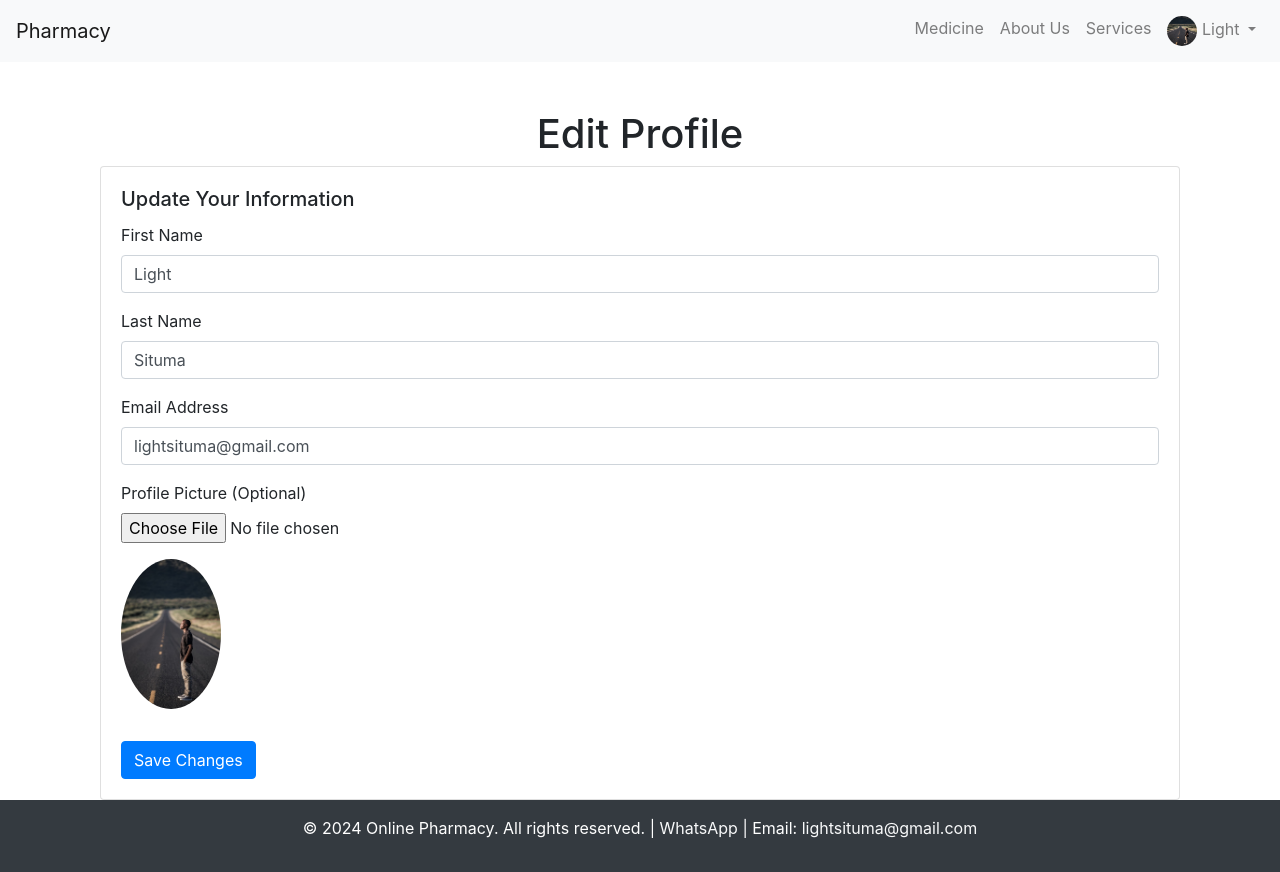
After one commit to Light1596/pharmacy_project, a Django app: page /profile/edit/ in a window 1280 px wide. The commit adds this page. Run offline with Django 5.2, Linux system fonts and the light colour scheme; a user stored in the database is signed in; data comes from the database, SQL or seed files in the repository; both versions use the stored data as it was after the commit; some libraries are stand-ins or nearby versions.

```diff
--- a/online_pharmacy/settings.py
+++ b/online_pharmacy/settings.py
@@ -134,3 +134,5 @@ LOGOUT_REDIRECT_URL = 'login'
 
 MEDIA_URL = '/media/'
 MEDIA_ROOT = os.path.join(BASE_DIR, 'media')
+
+LOGOUT_REDIRECT_URL = '/'
--- a/pharmacy_app/models.py
+++ b/pharmacy_app/models.py
@@ -17,11 +17,12 @@ class Medicine(models.Model):
         return self.name
 
 class UserProfile(models.Model):
-    user = models.OneToOneField(User, on_delete=models.CASCADE)
+    user = models.OneToOneField(User, on_delete=models.CASCADE, related_name='profile')
     is_admin = models.BooleanField(default=False)
+    image = models.ImageField(upload_to='profile_images/', blank=True, null=True)
 
     def __str__(self):
-        return self.user
+        return self.user.username
 
 class CartItem(models.Model):
     user = models.ForeignKey(User, on_delete=models.CASCADE)
--- a/pharmacy_app/templates/base.html
+++ b/pharmacy_app/templates/base.html
@@ -30,25 +30,37 @@
     <!-- Navigation Bar -->
     <nav class="navbar navbar-expand-lg navbar-light bg-light">
     <a class="navbar-brand" href="{% url 'medicine_list' %}">Pharmacy</a>
-        <button class="navbar-toggler" type="button" data-toggle="collapse" data-target="#navbarNav" aria-controls="navbarNav" aria-expanded="false" aria-label="Toggle navigation">
-            <span class="navbar-toggler-icon"></span>
-        </button>
-        <div class="collapse navbar-collapse" id="navbarNav">
+    <div class="collapse navbar-collapse">
         <ul class="navbar-nav ml-auto">
-                <li class="nav-item"><a class="nav-link" href="{% url 'medicine_list' %}">Medicines</a></li>
-                <li class="nav-item"><a class="nav-link" href="#about">About Us</a></li>
-                <li class="nav-item"><a class="nav-link" href="#services">Services</a></li>
-                <li class="nav-item"><a class="nav-link" href="#contact">Contact Us</a></li>
+            <li class="nav-item"><a class="nav-link" href="{% url 'medicine_list' %}">Medicine</a></li>
+            <li class="nav-item"><a class="nav-link" href="{% url 'about_us' %}">About Us</a></li>
+            <li class="nav-item"><a class="nav-link" href="{% url 'services' %}">Services</a></li>
             {% if user.is_authenticated %}
-                    <li class="nav-item"><a class="nav-link" href="{% url 'cart' %}">Cart</a></li>
-                    <li class="nav-item"><a class="nav-link" href="{% url 'logout' %}">Logout</a></li>
+            <li class="nav-item dropdown">
+                <a class="nav-link dropdown-toggle" href="#" id="navbarDropdown" role="button" data-toggle="dropdown" aria-haspopup="true" aria-expanded="false">
+                    <img src="{% if user.profile.image %}{{ user.profile.image.url }}{% else %}{% static 'images/img_1.png' %}{% endif %}"
+                        class="rounded-circle" width="30" height="30" alt="Profile">
+        {{ user.first_name|default:user.username }}
+    </a>
+    <div class="dropdown-menu dropdown-menu-right" aria-labelledby="navbarDropdown">
+        <a class="dropdown-item" href="{% url 'view_profile' %}">View Profile</a>
+        <a class="dropdown-item" href="{% url 'edit_profile' %}">Edit Profile</a>
+        <div class="dropdown-divider"></div>
+        <form method="post" action="{% url 'logout' %}">
+            {% csrf_token %}
+            <button type="submit" class="dropdown-item">Logout</button>
+<!--        <a class="dropdown-item" href="{% url 'logout' %}">Logout</a>-->
+        </form>
+    </div>
+</li>
 {% else %}
 <li class="nav-item"><a class="nav-link" href="{% url 'login' %}">Login</a></li>
-                    <li class="nav-item"><a class="nav-link" href="{% url 'register' %}">Register</a></li>
 {% endif %}
+
         </ul>
     </div>
 </nav>
+
 
     <!-- Main Content -->
     <div class="container content mt-4">
--- /dev/null
+++ b/pharmacy_app/templates/edit_profile.html
@@ -0,0 +1,40 @@
+{% extends "base.html" %}
+{% block content %}
+<div class="container mt-4">
+    <h1 class="text-center">Edit Profile</h1>
+    <div class="card">
+        <div class="card-body">
+            <h5 class="card-title">Update Your Information</h5>
+            <form method="POST" enctype="multipart/form-data">
+                {% csrf_token %}
+                <div class="form-group">
+                    <label for="first_name">First Name</label>
+                    <input type="text" class="form-control" id="first_name" name="first_name" value="{{ user.first_name }}" required>
+                </div>
+
+                <div class="form-group">
+                    <label for="last_name">Last Name</label>
+                    <input type="text" class="form-control" id="last_name" name="last_name" value="{{ user.last_name }}" required>
+                </div>
+
+                <div class="form-group">
+                    <label for="email">Email Address</label>
+                    <input type="email" class="form-control" id="email" name="email" value="{{ user.email }}" required>
+                </div>
+
+                <div class="form-group">
+                    <label for="image">Profile Picture (Optional)</label>
+                    <input type="file" class="form-control-file" id="image" name="image">
+                    {% if profile and profile.image %}
+                        <img src="{{ profile.image.url }}" alt="Profile Image" class="mt-3 rounded-circle" width="100">
+                    {% else %}
+                        <p class="text-muted">No profile image uploaded.</p>
+                    {% endif %}
+                </div>
+
+                <button type="submit" class="btn btn-primary mt-3">Save Changes</button>
+            </form>
+        </div>
+    </div>
+</div>
+{% endblock %}
--- /dev/null
+++ b/pharmacy_app/templates/services.html
@@ -0,0 +1,6 @@
+{% extends 'base.html' %}
+{% block content %}
+
+<h3> Services</h3>
+
+{% endblock %}
--- a/pharmacy_app/urls.py
+++ b/pharmacy_app/urls.py
@@ -16,5 +16,9 @@ urlpatterns = [
     path('cart/', views.cart_view, name='cart'),
     path('cart/add/<int:pk>/', views.add_to_cart, name='add_to_cart'),
     path('cart/remove/<int:pk>/', views.remove_from_cart, name='remove_from_cart'),
-    path('checkout/', views.checkout_view, name='checkout')
+    path('checkout/', views.checkout_view, name='checkout'),
+    path('profile/', views.view_profile, name='view_profile'),
+    path('profile/edit/', views.edit_profile, name='edit_profile'),
+    path('about_us/', views.about_us, name='about_us'),
+    path('services/', views.services, name="services")
 ]
--- a/pharmacy_app/views.py
+++ b/pharmacy_app/views.py
@@ -1,10 +1,14 @@
 from django.contrib.auth import login
+from django.contrib.auth.models import User
 from django.shortcuts import render, redirect, get_object_or_404
 from django.contrib.auth.forms import UserCreationForm
 from django.contrib.auth.decorators import login_required
 from django.contrib import messages
+from django.contrib.auth.forms import UserChangeForm
+from django.db.models.signals import post_save
+from django.dispatch import receiver
 
-from pharmacy_app.models import Medicine, CartItem
+from pharmacy_app.models import Medicine, CartItem, UserProfile
 from pharmacy_app.forms import MedicineForm
 
 # Create your views here.
@@ -133,3 +137,52 @@ def checkout_view(request):
         CartItem.objects.filter(user=request.user).delete() # Clear the cart after checkout
         return render(request, 'checkout_complete.html')
     return render(request, 'checkout.html')
+
+@login_required
+def view_profile(request):
+    user = request.user
+    profile = user.profile if hasattr(user, 'profile') else None
+    context = {
+        'username': user.username,
+        'first_name': user.first_name,
+        'last_name': user.last_name,
+        'email': user.email,
+        'date_joined': user.date_joined,
+        'last_login': user.last_login,
+        'is_staff': user.is_staff,
+        'profile': profile,
+    }
+    return render(request, 'profile.html', context)
+
+@login_required
+def edit_profile(request):
+    user = request.user
+    profile, created = UserProfile.objects.get_or_create(user=user)
+
+    if request.method == 'POST':
+        user.first_name = request.POST.get('first_name', user.first_name)
+        user.last_name = request.POST.get('last_name', user.last_name)
+        user.email = request.POST.get('email', user.email)
+
+        if 'image' in request.FILES:
+            profile.image = request.FILES['image']
+
+        user.save()
+        profile.save()
+
+        return redirect('view_profile')
+
+    return render(request, 'edit_profile.html', {'user': user, 'profile': profile})
+
+
+@receiver(post_save, sender=User)
+def create_r_update_user_profile(sender, instance, created, **kwargs):
+    if created:
+        UserProfile.objects.create(user=instance)
+    instance.profile.save()
+
+def about_us(request):
+    return render(request, 'about_us.html')
+
+def services(request):
+    return render(request, 'services.html')
```
Also changed, not shown: pharmacy_app/templates/about_us.html (added, +7 -0 lines), pharmacy_app/templates/login.html (+24 -8 lines), pharmacy_app/templates/profile.html (added, +32 -0 lines), pharmacy_app/templates/register.html (+34 -14 lines), db.sqlite3, media/profile_images/man-6029064_640.jpg (added), pharmacy_app/migrations/0004_userprofile_image.py (added), static/images/img_1.png (added). Lines whose indentation alone changed are shown as unchanged.
